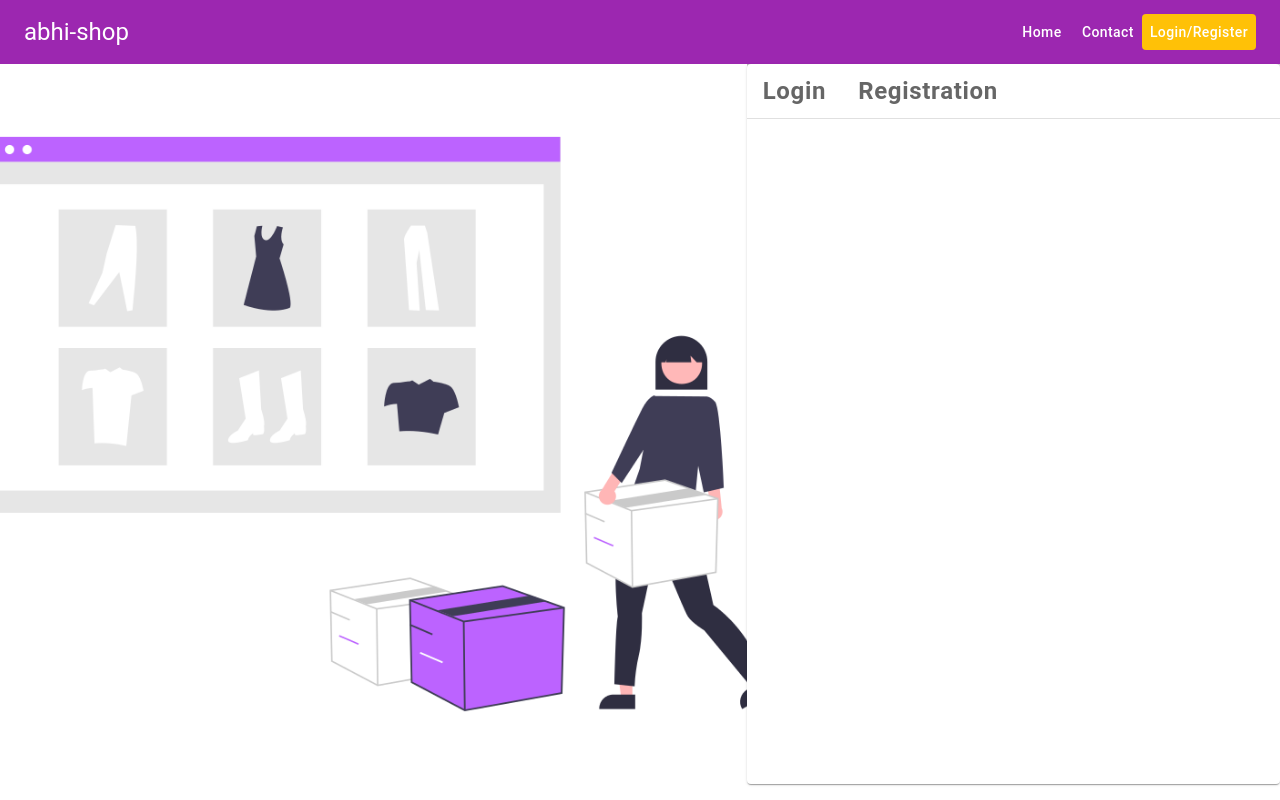
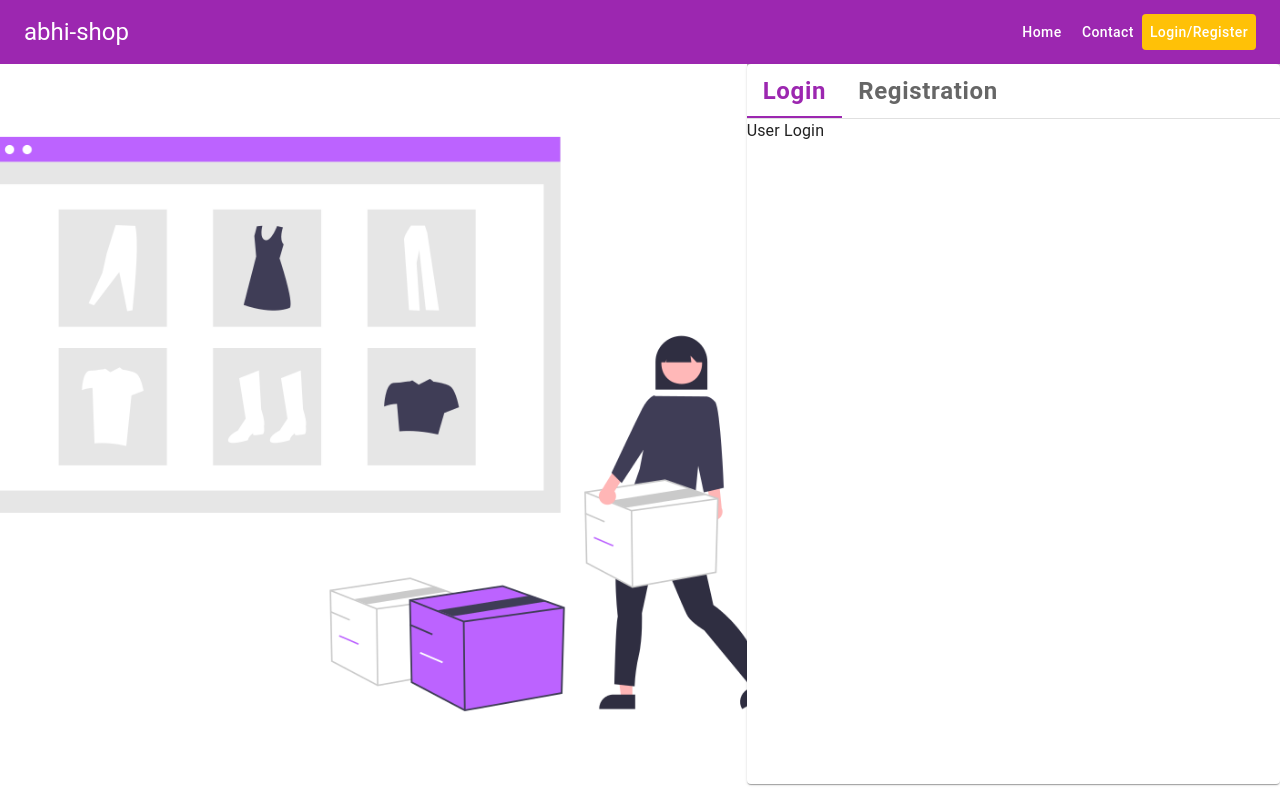
Before and after one commit to Abhimishra2424/Muiv5-Login-registration-Reactjs, a React (Create React App) app: page /login in a window 1280 px wide. Built offline with nearby package versions, Linux system fonts and the light colour scheme.

Commit message:
added TabPanel and function for rendering tabse depend on it

```diff
--- a/src/pages/auth/LoginReg.js
+++ b/src/pages/auth/LoginReg.js
@@ -1,8 +1,22 @@
-import React from "react";
+import React, { useState } from "react";
 import { Grid, Card, Typography, Tabs, Tab, Box } from "@mui/material";
 import Pic1 from "../../images/pic1.png";
 
+const TabPanel = (props) => {
+  const { children, value, index, ...other } = props;
+  return (
+    <div role="tabpanel" hidden={value !== index}>
+      {value === index && <Box>{children}</Box>}
+    </div>
+  );
+};
+
 const LoginReg = () => {
+  const [value, setValue] = useState(0);
+  const handleChange = (event, newValue) => {
+    setValue(newValue);
+  };
+
   return (
     <>
       <Grid
@@ -31,7 +45,12 @@ const LoginReg = () => {
                   borderBottom: "1px solid #e0e0e0",
                 }}
               >
-                <Tabs textColor="secondary" indicatorColor="secondary">
+                <Tabs
+                  textColor="secondary"
+                  indicatorColor="secondary"
+                  value={value}
+                  onChange={handleChange}
+                >
                   <Tab
                     label="Login"
                     sx={{
@@ -50,6 +69,12 @@ const LoginReg = () => {
                   ></Tab>
                 </Tabs>
               </Box>
+              <TabPanel value={value} index={0}>
+                User Login
+              </TabPanel>
+              <TabPanel value={value} index={1}>
+                User Registration
+              </TabPanel>
             </Box>
           </Card>
         </Grid>
```
